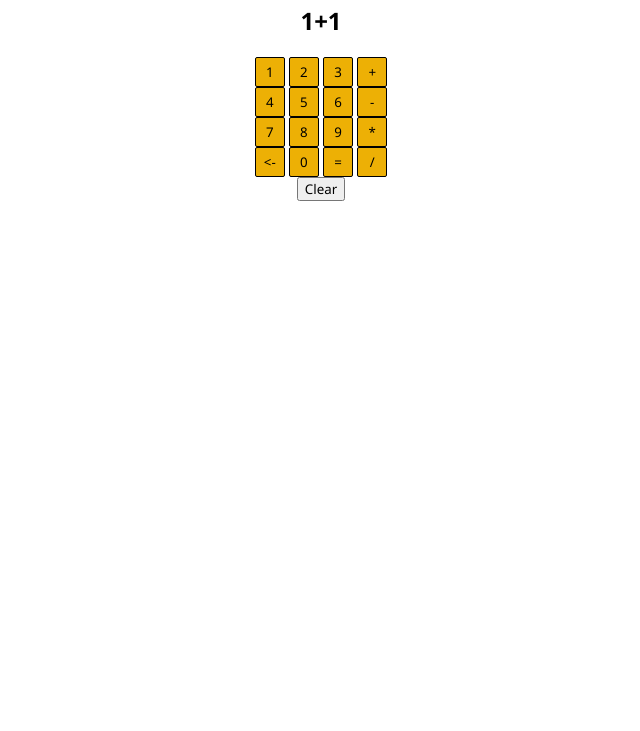
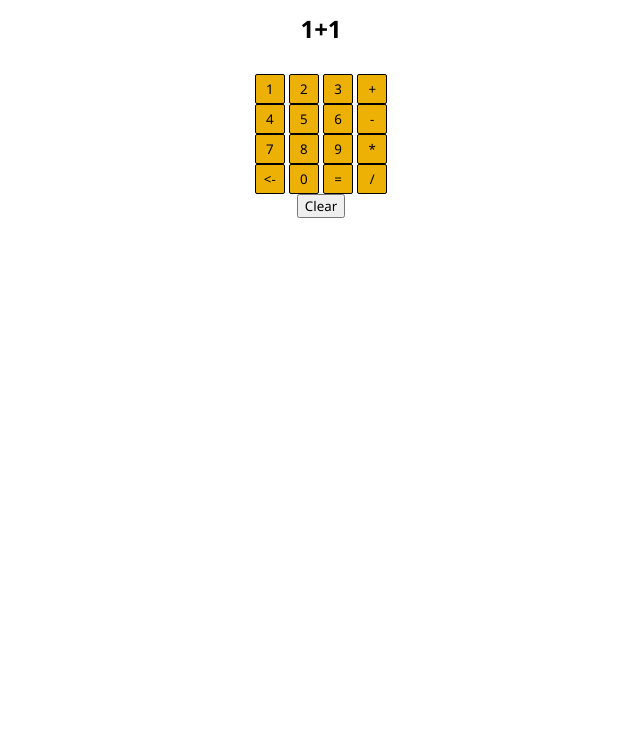
Before and after one commit to bobblejotcake/calculator, a plain HTML site: page index.html in a window 1280 px wide. Shown: the part 69-800 px from the top of the page, without its empty margins (319-959 px from the left). Drawn offline with Linux system fonts and the light colour scheme.

Commit message:
Fix the Sizing of the Calculator Display

```diff
--- a/style.css
+++ b/style.css
@@ -8,6 +8,12 @@
     text-align: center;
     margin-left: auto;
     margin-right:auto;
+}
+#display{
+    min-height: 50px;
+    display: flex;
+    justify-content: center;
+    align-items: center;
 }
 
 
```
